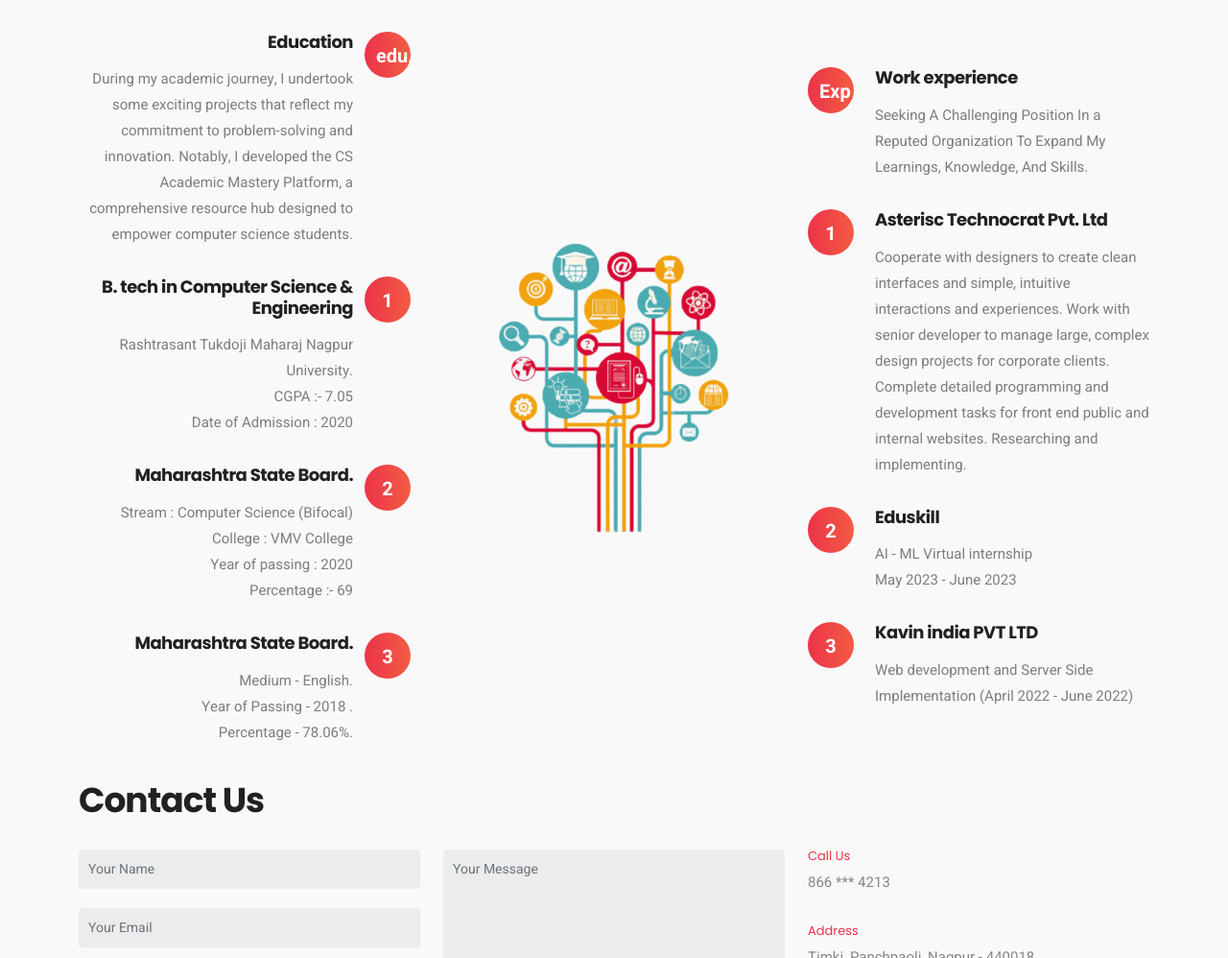
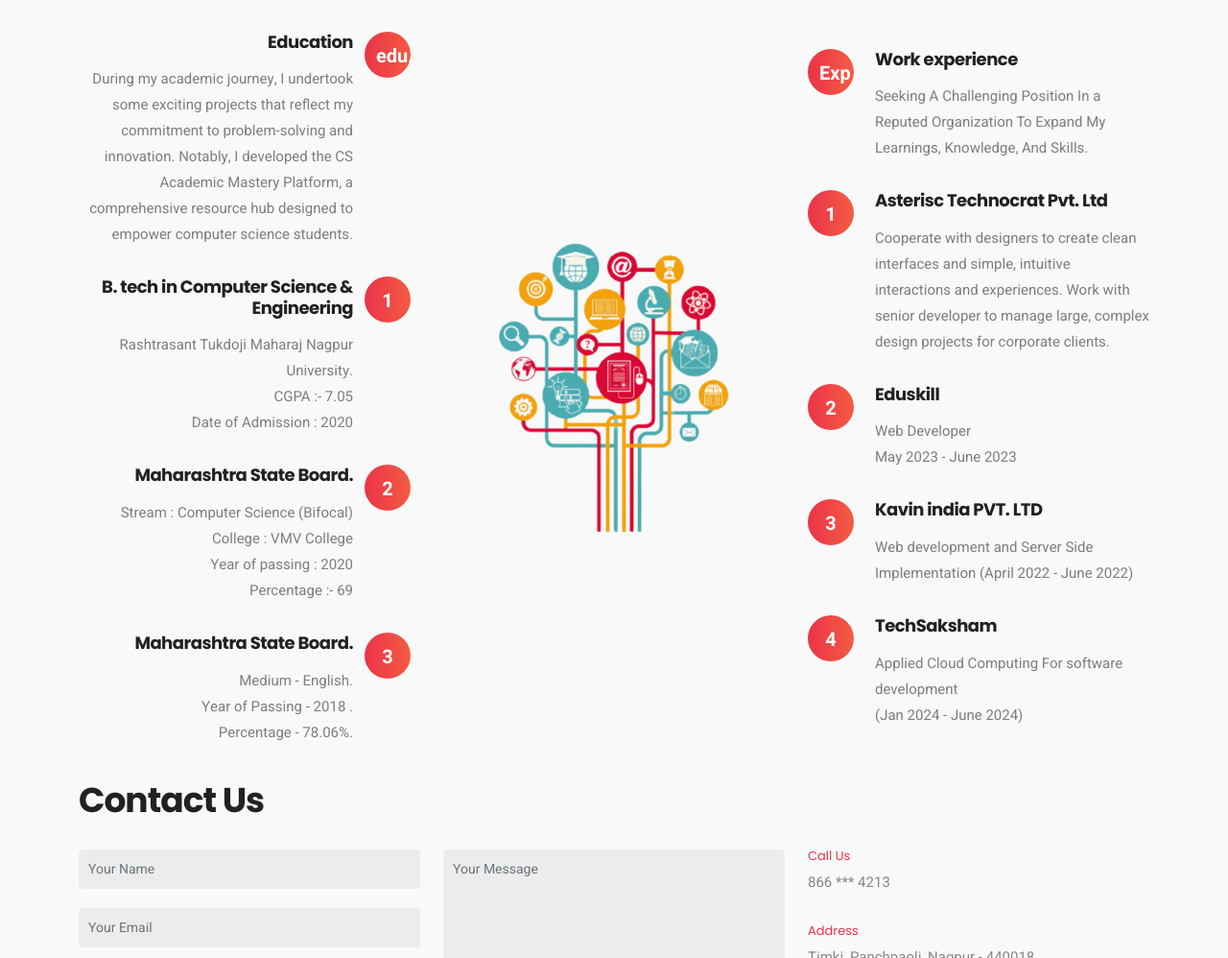
Before and after one commit to RishabhUmredkar/Rishabh-Portfolio, a plain HTML site: page index.html in a window 1280 px wide. Shown: the part 2978-3976 px from the top of the page at 96% size. Drawn offline with Linux system fonts and the light colour scheme.

Commit message:
Update Saksham

```diff
--- a/index.html
+++ b/index.html
@@ -725,7 +725,7 @@
             <!-- section close -->
 
             <!-- section begin -->
-            <section id="section-resume">
+           <section id="section-resume">
 
             <section id="features-services" data-bgcolor="#f9f9f9">
                 <div class="container">
@@ -794,15 +794,14 @@
                                     <h3> Asterisc Technocrat Pvt. Ltd</h3>
                                     Cooperate with designers to create clean interfaces and simple, intuitive interactions and experiences.
                                     Work with senior developer to manage large, complex design projects for corporate clients.
-                                    Complete detailed programming and development tasks for front end public and internal websites.
-                                    Researching and implementing.                                </div>
+                                </div>
                             </div>
                             <div class="spacer-single"></div>
                             <div class="box-icon-simple left">
                                 <span class="num wow bounceIn" data-wow-delay=".5s">2</span>
                                 <div class="text">
                                     <h3>Eduskill</h3>
-                                    AI - ML Virtual internship
+                                   Web Developer
                                     <br>May 2023 - June 2023
                                 </div>
                             </div>
@@ -810,8 +809,18 @@
                             <div class="box-icon-simple left">
                                 <span class="num wow bounceIn" data-wow-delay=".5s">3</span>
                                 <div class="text">
-                                    <h3>Kavin india PVT LTD     </h3>
+                                    <h3>Kavin india PVT. LTD     </h3>
                                     Web development and Server Side Implementation (April 2022 - June 2022)
+                                    <br>
+                                </div>
+                            </div>
+                            <div class="spacer-single"></div>
+                            <div class="box-icon-simple left">
+                                <span class="num wow bounceIn" data-wow-delay=".5s">4</span>
+                                <div class="text">
+                                    <h3>TechSaksham     </h3>
+                                    Applied Cloud Computing For software development
+                                    <br> (Jan 2024  - June 2024)
                                     <br>
                                 </div>
                             </div>
@@ -821,6 +830,7 @@
                     </div>
                 </div>
             </section>
+
             <!-- section close -->
 <!--
             <!-- section begin
```
